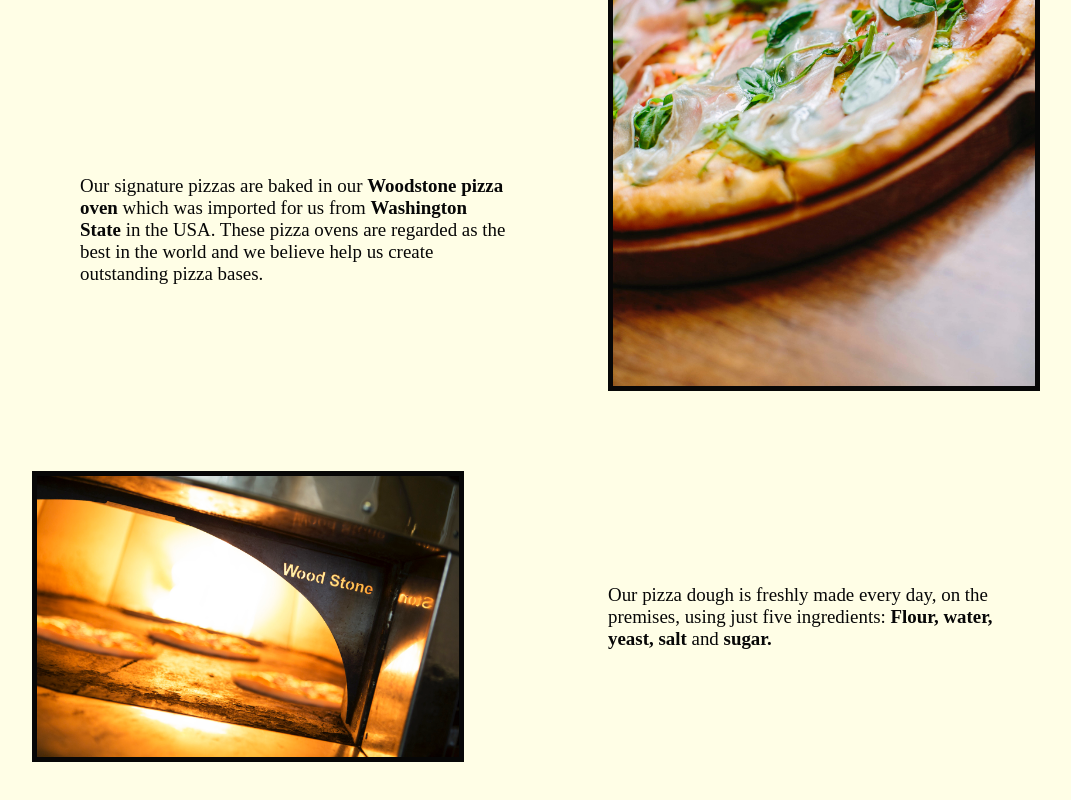
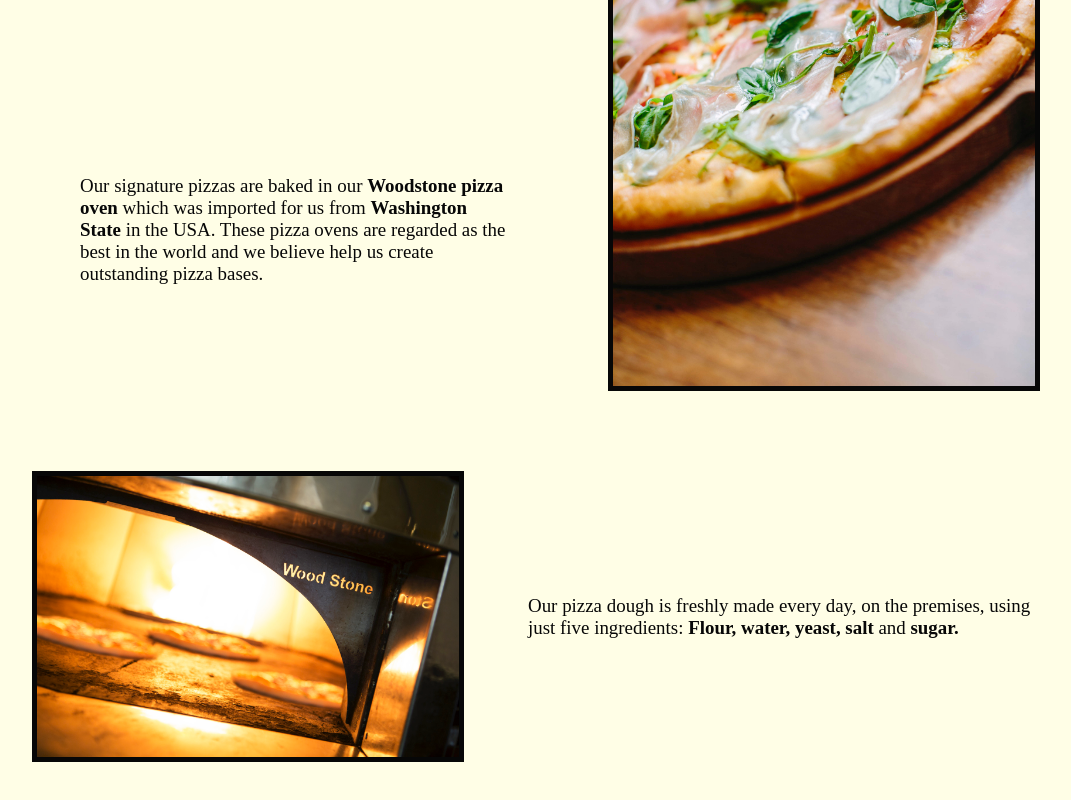
Before and after one commit to llleeeaaannn/independentpizza, a React (Create React App) app: page / in a window 1280 px wide. Shown: the part 1790-2590 px from the top of the page, without its empty margins (80-1151 px from the left). Built offline with nearby package versions, Linux system fonts and the light colour scheme.

Commit message:
Altered styling

```diff
--- a/src/styles/styles.scss
+++ b/src/styles/styles.scss
@@ -144,6 +144,10 @@ body {
     .textthree {
       @include flex-column;
       justify-content: center;
+
+      p {
+        margin-left: -5rem;
+      }
     }
 
     .imageone {
```
